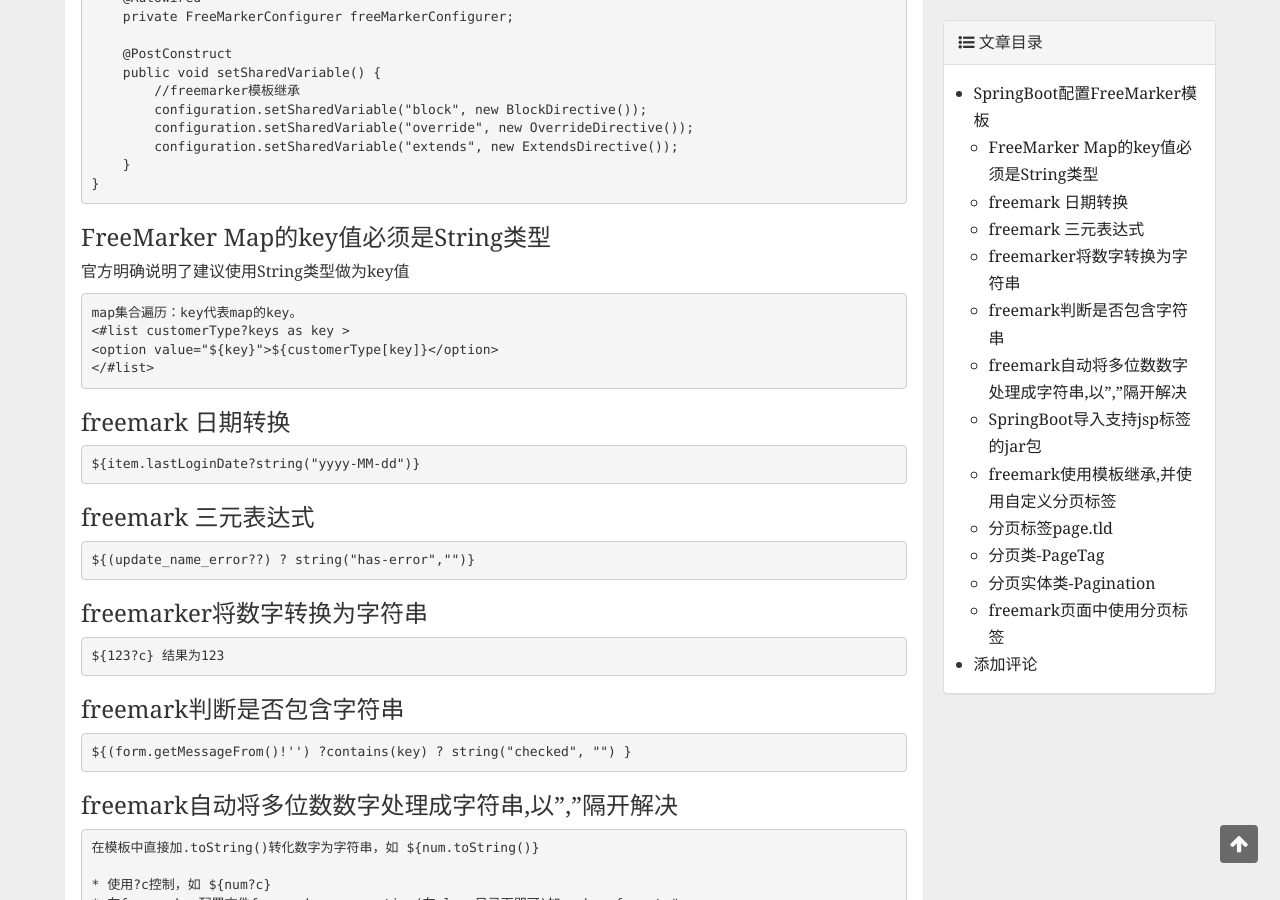
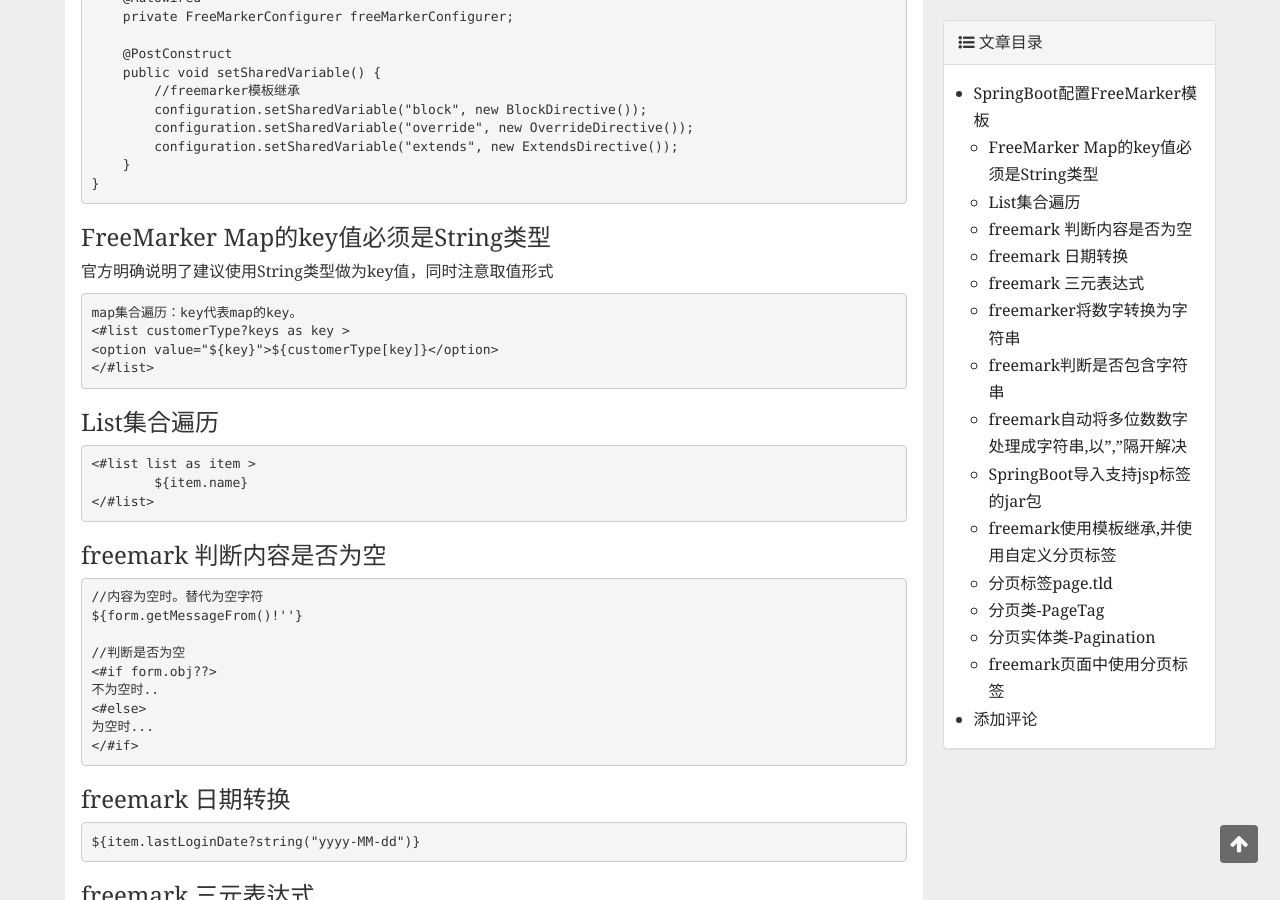
Before and after one commit to marshucheng1/marshucheng1.github.io, a Jekyll site: the page built from _posts/2017-03-03-javaweb-FreeMarker.md, in a window 1280 px wide and 900 px high, scrolled down 576 px. Built offline with Jekyll 4.4.1, drawn with Linux system fonts in a browser that asks for light colours; comment, search, counter and statistics services are not loaded.

Commit message:
Update 2017-03-03-javaweb-FreeMarker.md

```diff
--- a/_posts/2017-03-03-javaweb-FreeMarker.md
+++ b/_posts/2017-03-03-javaweb-FreeMarker.md
@@ -44,12 +44,30 @@
 
 ### FreeMarker Map的key值必须是String类型 ###
 
-官方明确说明了建议使用String类型做为key值
+官方明确说明了建议使用String类型做为key值，同时注意取值形式
 
 	map集合遍历：key代表map的key。
 	<#list customerType?keys as key >
 	<option value="${key}">${customerType[key]}</option>
 	</#list>
+
+### List集合遍历 ###
+
+	<#list list as item >
+		${item.name}
+	</#list>
+
+### freemark 判断内容是否为空 ###
+
+	//内容为空时。替代为空字符
+	${form.getMessageFrom()!''}
+
+	//判断是否为空
+	<#if form.obj??>
+	不为空时..
+    <#else>
+	为空时...
+    </#if>
 
 ### freemark 日期转换 ###
 
```
